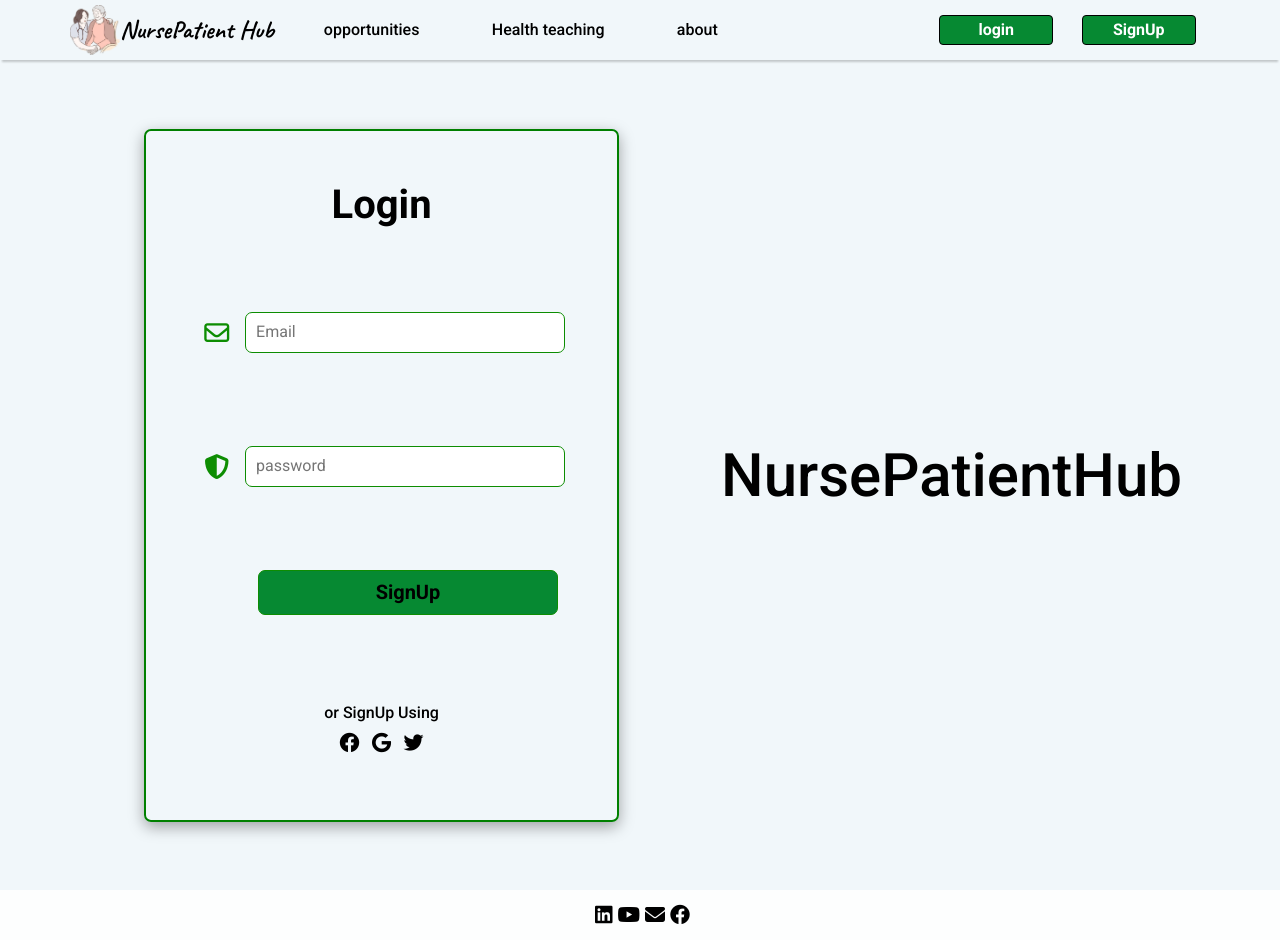
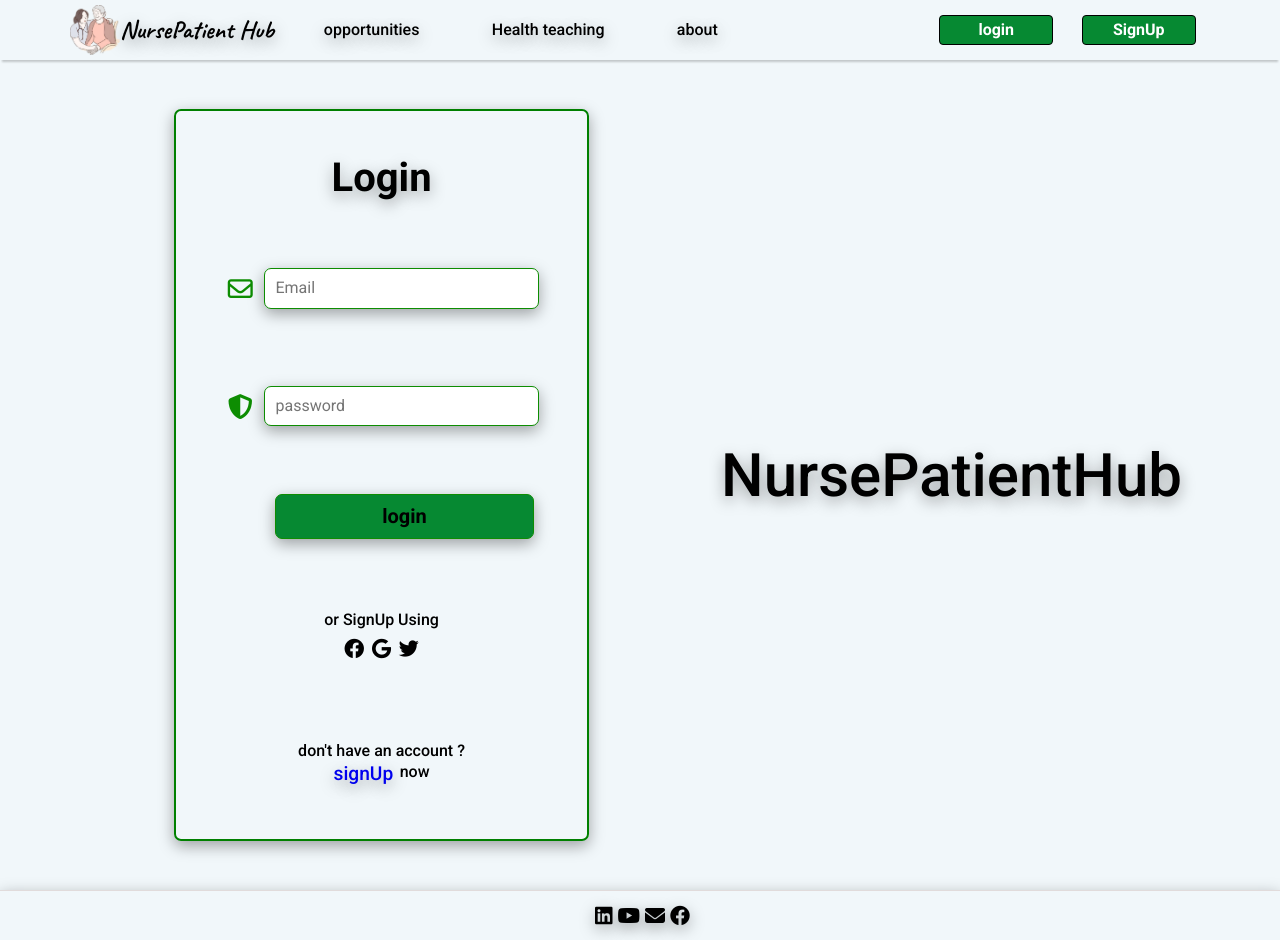
Before and after one commit to mostafa-abokhadra/NPH_v2, a Flask app: page /login in a window 1280 px wide. Run offline with Flask 3, Linux system fonts and the light colour scheme.

Commit message:
login css modified

```diff
--- a/NursePatientHub/app.py
+++ b/NursePatientHub/app.py
@@ -77,11 +77,15 @@ def login():
         if (check_email_exists(request.form["email"])):
             user = User.query.filter(User.password == request.form["password"],User.email == request.form["email"]).first()
             if  user == None:
-                flash("password is wrong {} ! try again".format(request.form["firstName"]))
+                flash("password is wrong! try again")
                 redirect(url_for("login"))
             else:
                 flash("Welcome {}".format(user.firstName))
                 redirect(url_for('userBase'))
+        else:
+            flash("email is wrong ! try again")
+            redirect(url_for("login"))
+
     return render_template("login.html")
 
 def check_name_validity(req):
@@ -119,10 +123,10 @@ def signUp():
         if check_name_validity(request.form) == 1:
             flash("full name can't be less than 10 or greater than 20 character !")
             return redirect(url_for('signUp'))
-        elif check_name_exists(request.form) == 2:
+        elif check_name_validity(request.form) == 2:
             flash("name can't contain special character")
             return redirect(url_for('signUp'))
-        elif check_email_validity(request.form["email"]):
+        elif check_email_exists(request.form["email"]):
             flash("email already exists! try to login")
             return redirect(url_for('login'))
         elif check_pass_validity(request.form) == 1:
--- a/NursePatientHub/static/css/footer.css
+++ b/NursePatientHub/static/css/footer.css
@@ -6,10 +6,13 @@ footer {
     height: 50px;
     margin-bottom: 0px;
     height: 50px;
-    background-color: rgba(255, 255, 255, 0.861);
+    /* background-color: rgba(255, 255, 255, 0.605); */
     display: flex;
+    border-top: 1px solid rgb(225, 219, 219);
     justify-content: space-around;
     align-items: center;
+    text-shadow: rgba(0, 0, 0, 0.35) 0px 5px 15px;
+    box-shadow: rgba(0, 0, 0, 0.35) 0px 5px 15px;
 }
 
 footer .container {
--- a/NursePatientHub/static/css/header.css
+++ b/NursePatientHub/static/css/header.css
@@ -17,6 +17,7 @@ header .container {
     width: 60%;
     display: flex;
     justify-content: space-between;
+    text-shadow: rgba(0, 0, 0, 0.35) 0px 5px 15px;
 }
 
 .logo-links .logo-div {
--- a/NursePatientHub/static/css/login.css
+++ b/NursePatientHub/static/css/login.css
@@ -46,11 +46,15 @@
     justify-content: center;
     align-items: center;
     /* background-color: green; */
-    width: 80%;
-    height: 90%;
+    width: 70%;
+    height: 95%;
     border-radius: 7px;
     box-shadow: rgba(0, 0, 0, 0.35) 0px 5px 15px;
     border: 2px solid green;
+}
+
+.login-form h3 {
+    text-shadow: rgba(0, 0, 0, 0.35) 0px 5px 15px;
 }
 
 .login-div .email-login,
@@ -83,6 +87,7 @@
     padding: 10px;
     border: 1px solid rgb(13, 141, 2);
     border-radius: 7px;
+    box-shadow: rgba(0, 0, 0, 0.35) 0px 5px 15px;
 }
 
 /* .login-div .email-login {}
@@ -149,6 +154,44 @@
     cursor: pointer;
 }
 
+.dont-have-account {
+    /* background-color: red; */
+    padding: 10px;
+    display: flex;
+    flex-wrap: wrap;
+    justify-content: center;
+    align-items: center;
+}
+
+.dont-have-account span:first-child {
+    display: flex;
+    justify-content: center;
+    align-items: center;
+    width: 70%;
+    /* background-color: #068932; */
+}
+
+.dont-have-account a {
+    text-decoration: none;
+    /* background-color: #068932; */
+    /* margin-top: 4px; */
+    /* color: violet; */
+    font-size: larger;
+    text-shadow: rgba(0, 0, 0, 0.35) 0px 5px 15px;
+}
+
+.dont-have-account a:hover {
+    color: #068932
+}
+
+.dont-have-account .signUp-now {
+    margin-top: 3px;
+    width: 40%;
+    display: flex;
+    justify-content: space-around;
+    /* background-color: green; */
+}
+
 .nursepatinethub {
     /* background-color: yellow; */
     display: flex;
@@ -156,4 +199,14 @@
     width: 50%;
     justify-content: center;
     align-items: center;
+    transition: 0.5s;
 }
+
+.nursepatinethub:hover {
+    cursor: pointer;
+    margin-bottom: 7px;
+}
+
+.nursepatinethub span {
+    text-shadow: rgba(0, 0, 0, 0.35) 0px 5px 15px;
+}
--- a/NursePatientHub/static/css/main.css
+++ b/NursePatientHub/static/css/main.css
@@ -21,6 +21,7 @@ main .landingNurseParagraph {
     font-optical-sizing: auto;
     font-weight: 400;
     font-style: normal;
+    text-shadow: rgba(0, 0, 0, 0.35) 0px 5px 15px;
 }
 
 main .home-photo {
--- a/NursePatientHub/static/css/signUp.css
+++ b/NursePatientHub/static/css/signUp.css
@@ -24,6 +24,7 @@
     align-items: center;
     justify-content: center;
     width: 60%;
+    text-shadow: rgba(0, 0, 0, 0.35) 0px 5px 15px;
 }
 
 .form-section .join-us i {
@@ -48,6 +49,7 @@
     flex-wrap: wrap;
     justify-content: center;
     align-items: center;
+    text-shadow: rgba(0, 0, 0, 0.35) 0px 5px 15px;
 }
 
 .form-section form {
@@ -71,7 +73,7 @@
 
 .form-section form input {
     width: 90%;
-    box-shadow: 2px 2px rgb(13, 141, 2);
+    box-shadow: rgba(0, 0, 0, 0.35) 0px 5px 15px;
     display: block;
     padding: 15px;
     margin-top: 10px;
@@ -159,6 +161,7 @@
     /* color: beige; */
     font-size: 20px;
     /* background-color: blue; */
+    text-shadow: rgba(0, 0, 0, 0.35) 0px 5px 15px;
 }
 
 .signup-using-media .media-icons i:hover {
--- a/NursePatientHub/static/js/main.js
+++ b/NursePatientHub/static/js/main.js
@@ -45,3 +45,8 @@ logo_div.onclick = function () {
     let url = "http://127.0.0.1:5000/";
     location.href = url;
 }
+let nursePatient = document.querySelector(".nursepatinethub")
+nursePatient.onclick = function () {
+    let url = "http://127.0.0.1:5000/";
+    location.href = url;
+}
--- a/NursePatientHub/templates/login.html
+++ b/NursePatientHub/templates/login.html
@@ -43,9 +43,9 @@
                     <input name="password" type="text" placeholder="password" required />
                 </div>
                 <div class="submit-login">
-                    <input type="submit" name="submit" value="SignUp" />
-                  </div>
-                  <div class="signup-using-media">
+                    <input type="submit" name="submit" value="login" />
+                </div>
+                <div class="signup-using-media">
                     <div class="using-media">
                         <span class="using-media-span">or SignUp Using</span>
                     </div>
@@ -54,7 +54,14 @@
                         <i class="fa-brands fa-google"></i>
                         <i class="fa-brands fa-twitter"></i>
                     </div>
-                  </div>
+                </div>
+                <div class="dont-have-account">
+                    <span>don't have an account ?</span>
+                    <div class="signUp-now">
+                        <a href="http://127.0.0.1:5000/signUp">signUp</a>
+                        <span>now</spans>
+                    </div>
+                </div>
             </form>
         </div>
         <div class="nursepatinethub">
```
